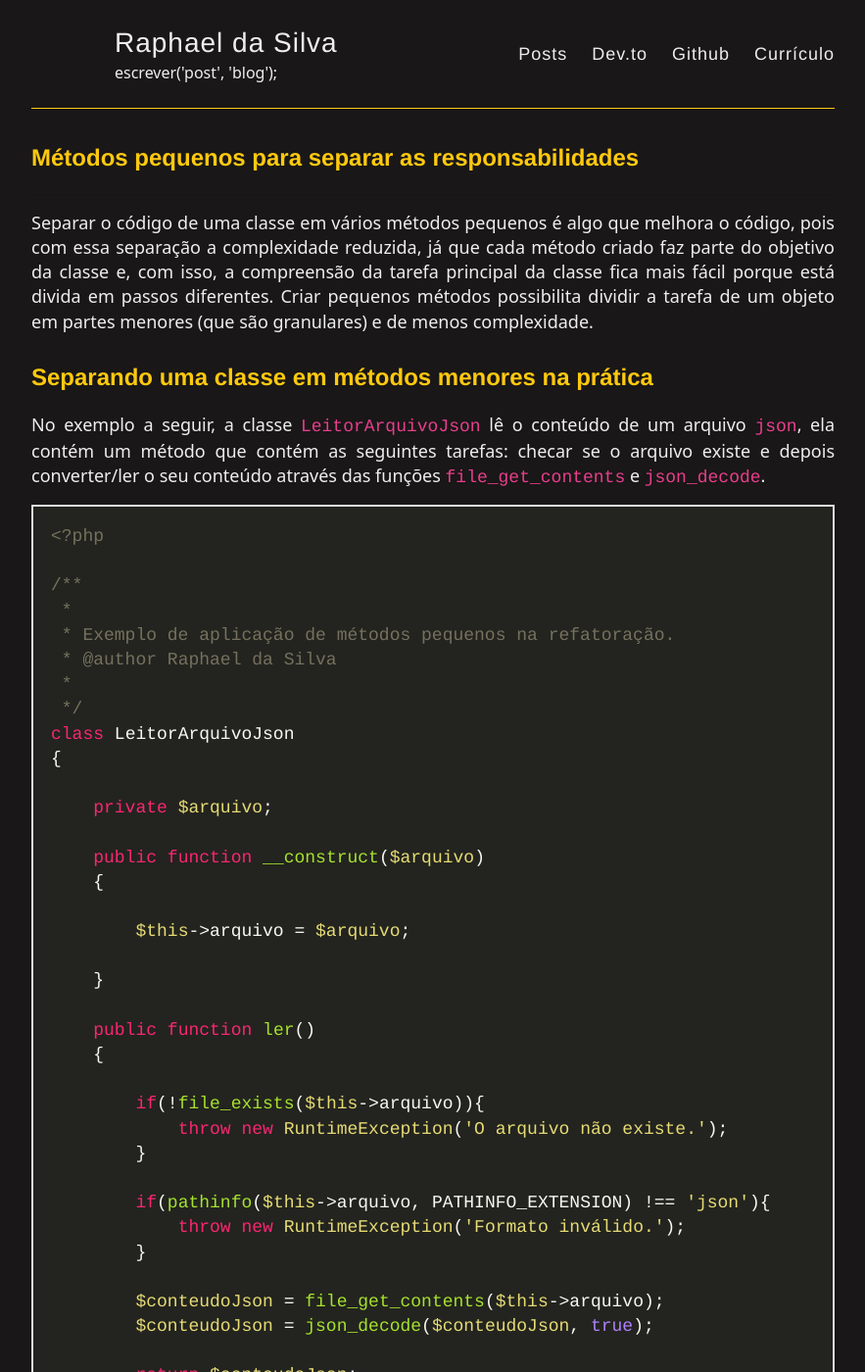
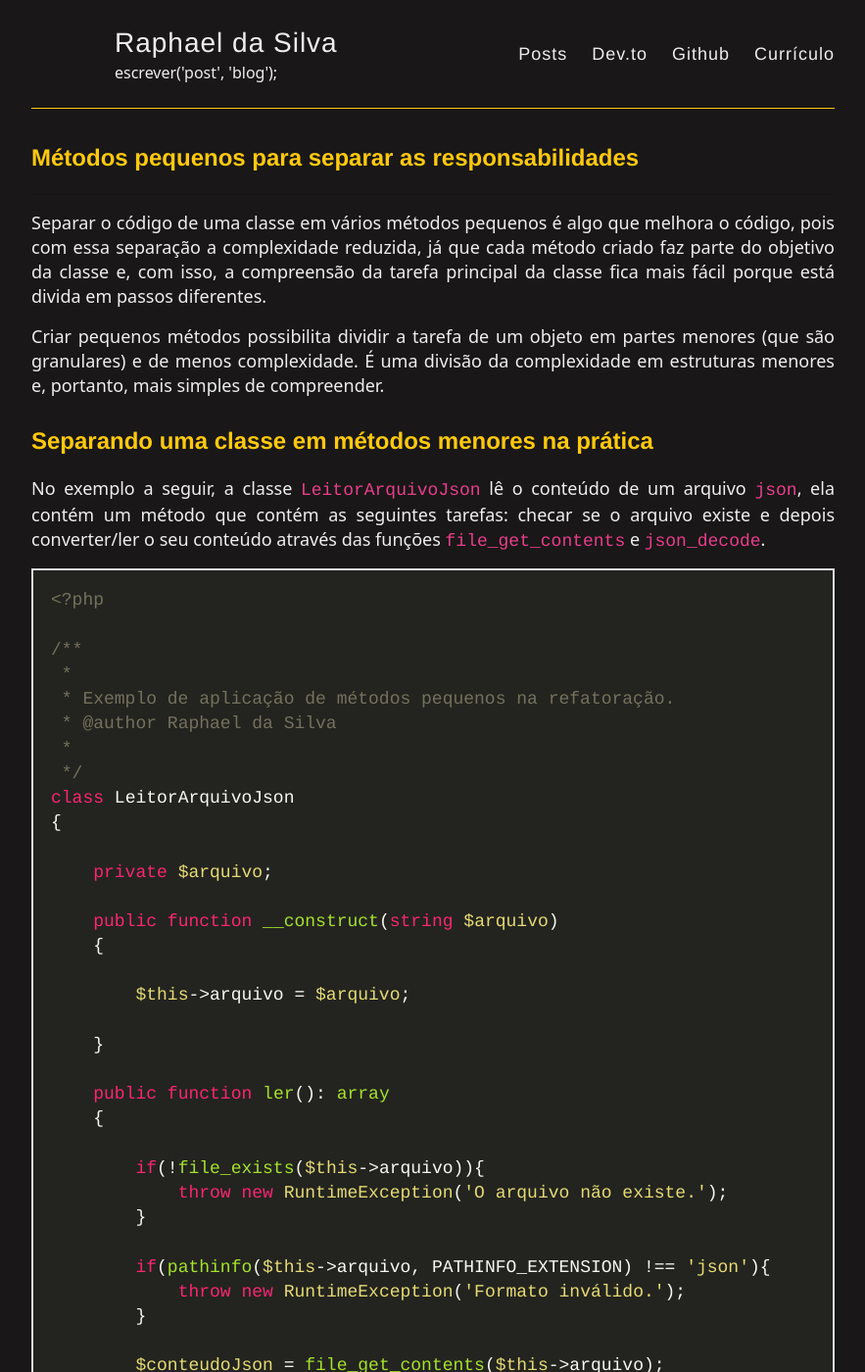
Before and after one commit to raphael-da-silva/raphael-da-silva.github.io, a Jekyll site: the page built from _posts/2021-06-05-metodos-pequenos-granulares.md, in a window 1280 px wide and 1400 px high. Shown: the whole window at 98% size, without its empty margins (198-1081 px from the left). Built offline with Jekyll 4.4.1, drawn with Linux system fonts in a browser that asks for light colours; nearby versions of some CDN libraries; some of the changed text lies outside the part shown.

Commit message:
Revisão

```diff
--- a/_posts/2021-06-05-metodos-pequenos-granulares.md
+++ b/_posts/2021-06-05-metodos-pequenos-granulares.md
@@ -3,7 +3,9 @@
 title: Métodos pequenos para separar as responsabilidades
 ---
 
-Separar o código de uma classe em vários métodos pequenos é algo que melhora o código, pois com essa separação a complexidade reduzida, já que cada método criado faz parte do objetivo da classe e, com isso, a compreensão da tarefa principal da classe fica mais fácil porque está divida em passos diferentes. Criar pequenos métodos possibilita dividir a tarefa de um objeto em partes menores (que são granulares) e de menos complexidade.
+Separar o código de uma classe em vários métodos pequenos é algo que melhora o código, pois com essa separação a complexidade reduzida, já que cada método criado faz parte do objetivo da classe e, com isso, a compreensão da tarefa principal da classe fica mais fácil porque está divida em passos diferentes.
+
+Criar pequenos métodos possibilita dividir a tarefa de um objeto em partes menores (que são granulares) e de menos complexidade. É uma divisão da complexidade em estruturas menores e, portanto, mais simples de compreender.
 
 ## Separando uma classe em métodos menores na prática
 
@@ -23,14 +25,14 @@
 
     private $arquivo;
 
-    public function __construct($arquivo)
+    public function __construct(string $arquivo)
     {
 
         $this->arquivo = $arquivo;
 
     }
 
-    public function ler()
+    public function ler(): array
     {
 
         if(!file_exists($this->arquivo)){
@@ -67,14 +69,14 @@
 
     private $arquivo;
 
-    public function __construct($arquivo)
+    public function __construct(string $arquivo)
     {
 
         $this->arquivo = $arquivo;
 
     }
 
-    private function checarSeArquivoExiste()
+    private function checarSeArquivoExiste(): void
     {
 
         if(!file_exists($this->arquivo)){
@@ -92,7 +94,7 @@
 
     }
 
-    private function lerConteudoJson()
+    private function lerConteudoJson(): array
     {
 
         $conteudoJson = file_get_contents($this->arquivo);
@@ -102,7 +104,7 @@
 
     }
 
-    public function ler()
+    public function ler(): array
     {
 
         $this->checarSeArquivoExiste();
@@ -120,4 +122,4 @@
 
 Aplicar essa separação através de pequenos métodos também facilita a reusabilidade através dos pequenos métodos extraídos, pois o código extraído para um método pode ser reaproveitado em outros pontos da classe caso surja a necessidade.
 
-Além do benefício da reusabilidade, a legibilidade da classe também aumenta, já que uma lógica fragmentada em partes que são mais fáceis de entender do que um grande método onde tarefas se misturam.
+Além do benefício da reusabilidade, a legibilidade da classe também aumenta, já que uma lógica fragmentada em partes que são mais fáceis de entender do que um grande método onde tarefas se misturam. Essa prática é chamada de **compose method** e costuma aparecer quando o assunto é refatoração.
```
Also changed, not shown: other parts of _posts/2021-06-05-metodos-pequenos-granulares.md (+1 -1 lines), _posts/2021-06-05-conceitos-juntos.md (+1 -1 lines), _posts/2021-06-05-early-return.md (+4 -0 lines), _posts/2021-06-05-imutabilidade.md (+4 -4 lines).
